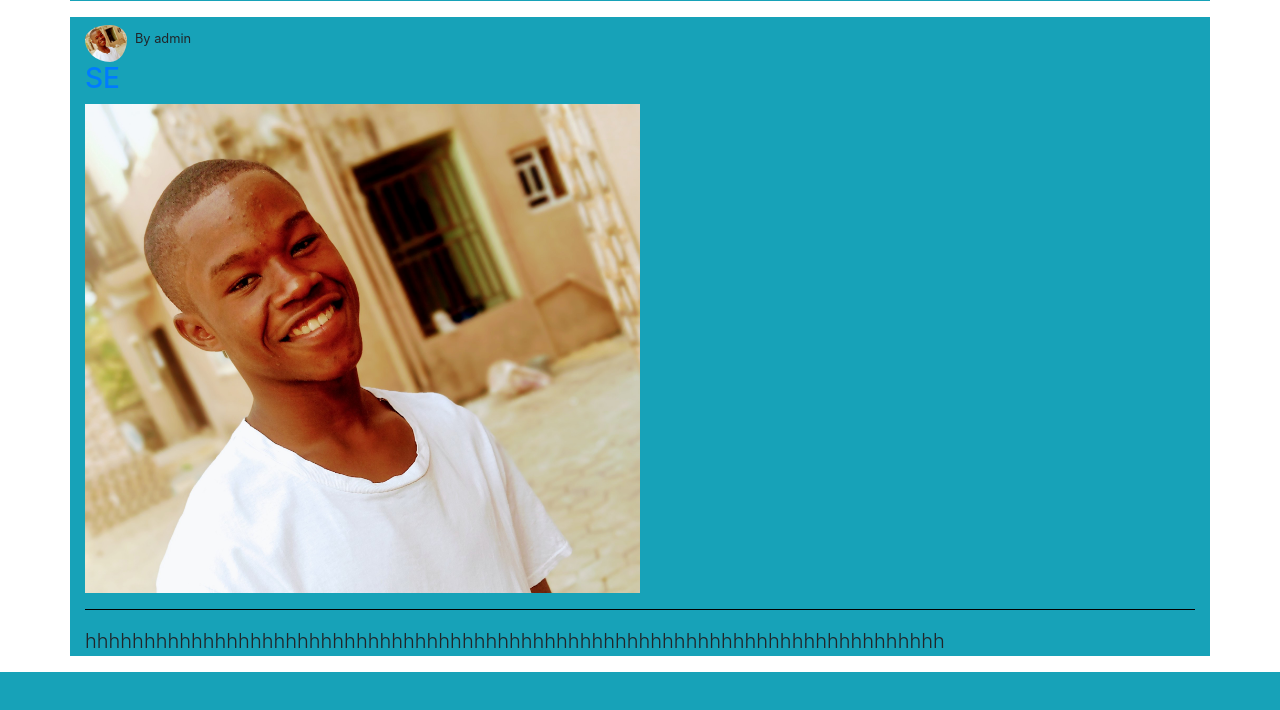
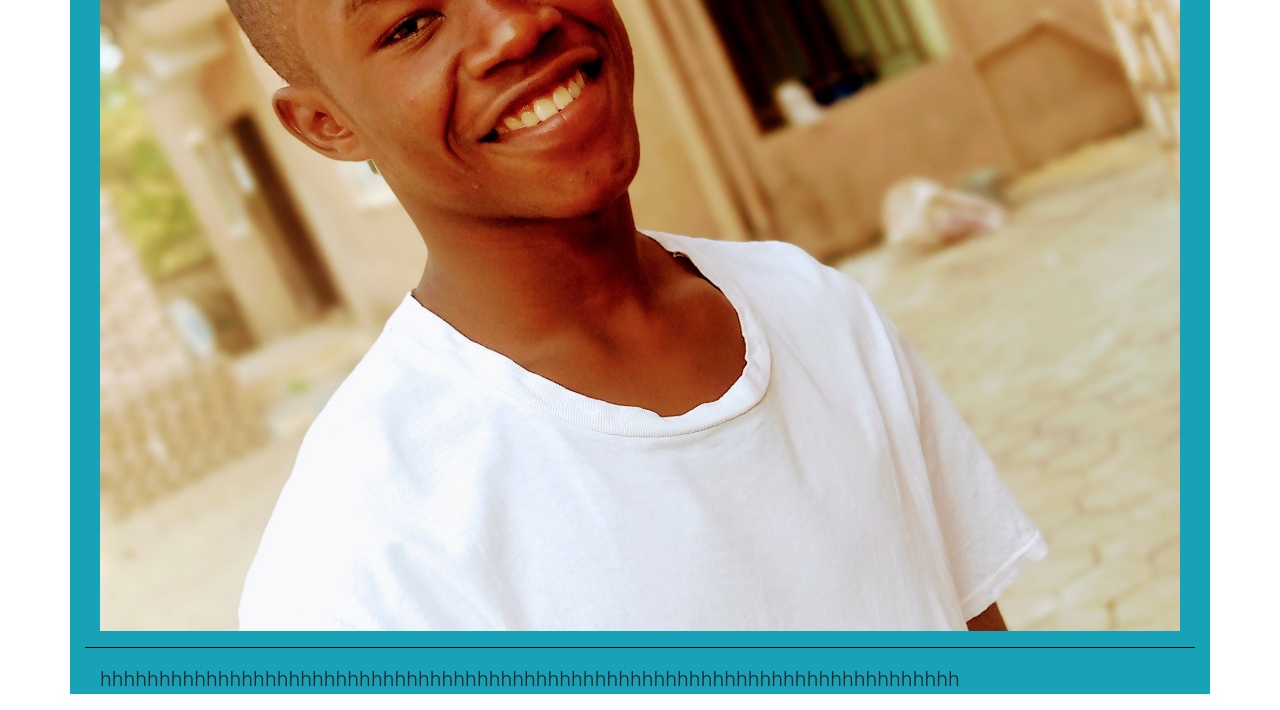
Before and after one commit to Godspower-Eze/Build-a-Mini-social-media-in-Python-using-Flask, a Flask app: page / in a window 1280 px wide. Shown: the part 709-1419 px from the top of the page. Before the commit the page ends 1381 px from the top, so only its background shows below. Run offline with Flask 2, Linux system fonts and the light colour scheme; data comes from the database, SQL or seed files in the repository; both versions use the stored data as it was after the commit; some libraries are stand-ins or nearby versions.

Commit message:
adlast commit for today

```diff
--- a/socialmedia/models.py
+++ b/socialmedia/models.py
@@ -26,7 +26,7 @@ class User(db.Model, UserMixin):
 
 class Post(db.Model):
     id = db.Column(db.Integer, primary_key=True)
-    post_image = db.Column(db.String(20), nullable=True, default='default.jpg')
+    post_image = db.Column(db.String(20), nullable=True)
     post_title = db.Column(db.String(50), nullable=False)
     post_content = db.Column(db.Text, nullable=False)
     date_posted = db.Column(db.DateTime, nullable=False, default=datetime.utcnow)
--- a/socialmedia/templates/home.html
+++ b/socialmedia/templates/home.html
@@ -7,11 +7,13 @@
     <div class="container bg-info">
         <small class="text-right"><img class="rounded-circle pr-2 pt-2" width="50px" src="{{ url_for('static', filename='mypicture.jpg')}}">By {{p.author.username}}</small>
         <h3><a href="{{ url_for('detail_view', user_id=p.id)}}">{{ p.post_title}}</a></h3>
+        {% if p.post_image%}
         <div>
-            <img class="mr-" width="50%"  src="/static/post_image/{{p.post_image}}">
+            <img class="container" width="3%"  src="/static/post_image/{{p.post_image}}">
         </div>
+        {% endif %}
         <hr color="black">
-    <p class="lead">
+    <p class="container lead">
         {{ p.post_content }}
     </p>
      </div>
```
Also changed, not shown: socialmedia/socialmedia.db, socialmedia/static/post_image/54d48f4d9af5a41f.jpg (added), socialmedia/static/post_image/default.jpg (deleted).
